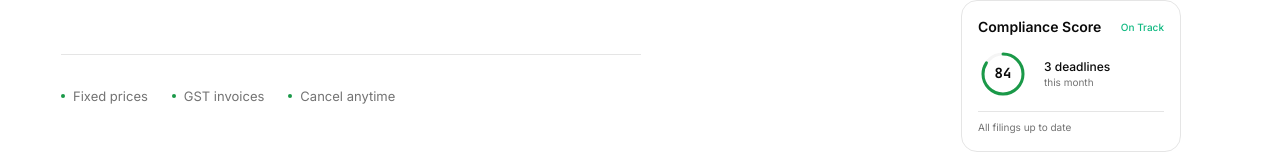
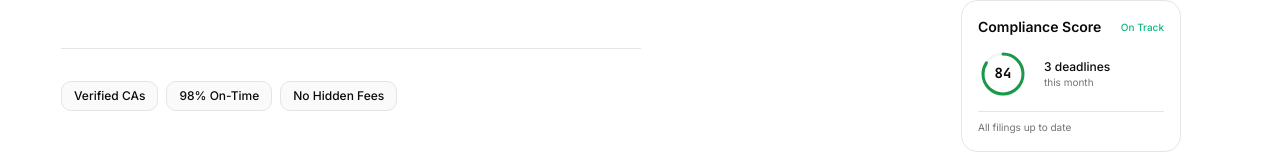
Before and after one commit to soutikgangoli-code/Ollvy, a Next.js app in the folder ollvy/apps/customer/: page / in a window 1280 px wide. Shown: the part 528-689 px from the top of the page. Built offline with nearby package versions, Linux system fonts and the light colour scheme; no server answers.

Commit message:
Redesign homepage trust indicators as square tags
- Changed from bullet points to square tag design
- Updated text: "Verified CAs", "98% On-Time", "No Hidden Fees"
- Added background, border, and rounded corners

```diff
--- a/ollvy/apps/customer/components/landing/Hero.tsx
+++ b/ollvy/apps/customer/components/landing/Hero.tsx
@@ -180,14 +180,16 @@ export function Hero() {
             </div>
 
             {/* Trust indicators */}
-            <div className="flex flex-wrap gap-6 mt-14 pt-8 border-t border-border">
+            <div className="flex flex-wrap gap-2 mt-14 pt-8 border-t border-border">
               {[
-                'Fixed prices',
-                'GST invoices',
-                'Cancel anytime',
+                'Verified CAs',
+                '98% On-Time',
+                'No Hidden Fees',
               ].map((item) => (
-                <div key={item} className="flex items-center gap-2 text-[13px] text-muted-foreground">
-                  <div className="w-1 h-1 rounded-full bg-[hsl(var(--ollvy-green))]" />
+                <div
+                  key={item}
+                  className="px-3 py-1.5 text-xs font-medium text-foreground bg-muted/50 border border-border rounded-md"
+                >
                   {item}
                 </div>
               ))}
```
